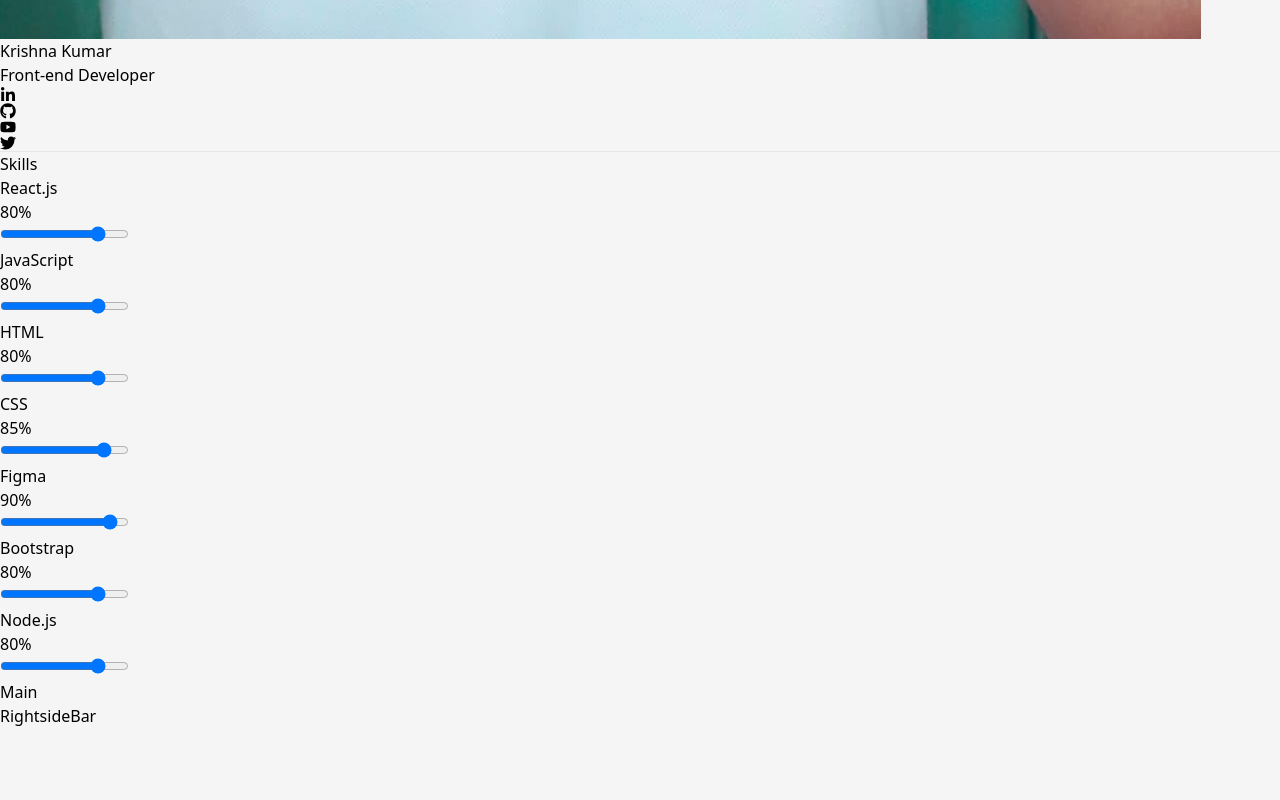
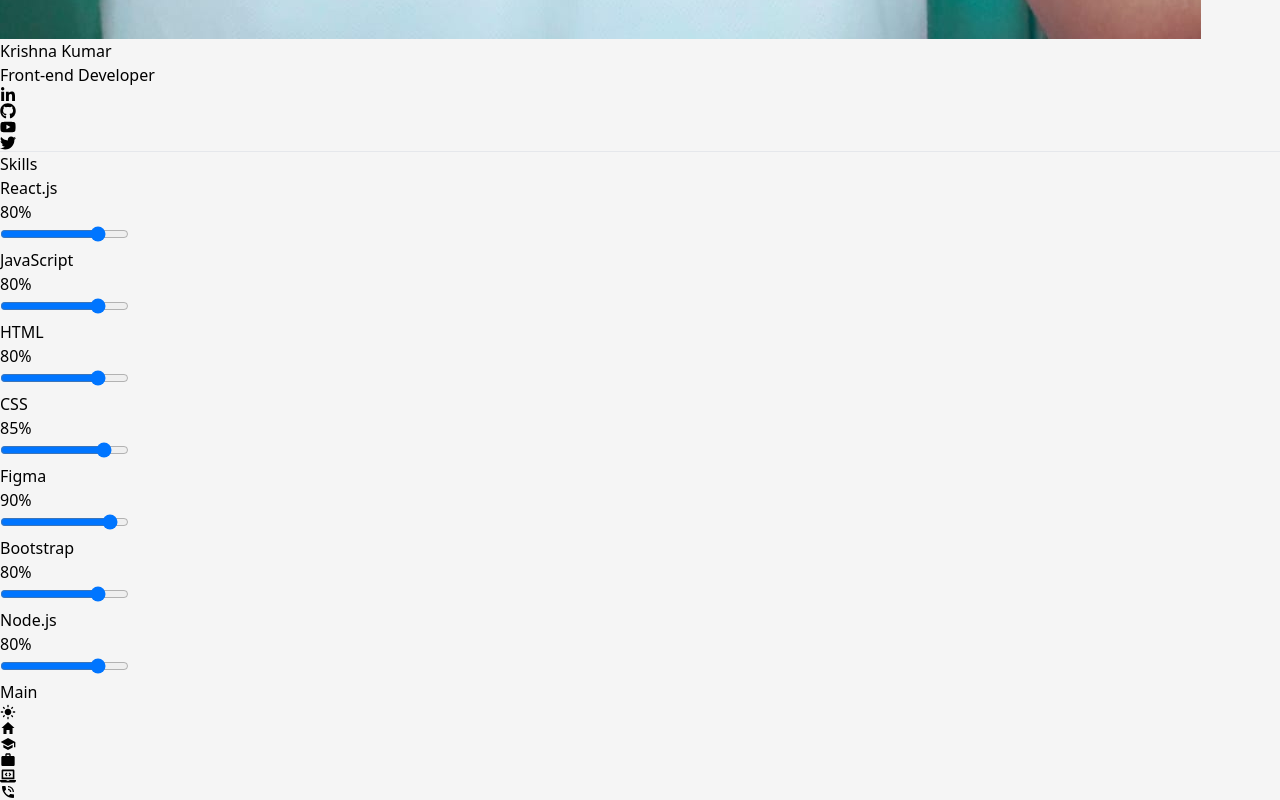
Before and after one commit to krishna1703/krishna_portfolio, a React (Vite) app: page / in a window 1280 px wide. Shown: the part 1561-2361 px from the top of the page. Before the commit the page ends 2289 px from the top, so only its background shows below. Built offline with nearby package versions, Linux system fonts and the light colour scheme.

Commit message:
right side bar

```diff
--- a/src/Component/RightsideBar.jsx
+++ b/src/Component/RightsideBar.jsx
@@ -1,11 +1,48 @@
-
+import { MdLightMode } from "react-icons/md";
+import { MdPhoneInTalk } from "react-icons/md";
+import { FaLaptopCode } from "react-icons/fa";
+import { IoMdHome } from "react-icons/io";
+import { MdSchool } from "react-icons/md";
+import { MdWork } from "react-icons/md";
+import { Tooltip } from "@mui/material";
 
 const RightsideBar = () => {
   return (
-    <div
+    <div className="w-28 bg-white    flex  items-center flex-col">
+      <div className="w-12 h-12   text-white bg-yellow-400 cursor-pointer flex  items-center justify-center rounded-full  mt-20  text-3xl">
+        <MdLightMode />
+      </div>
 
-    >RightsideBar</div>
-  )
-}
+      <div className="w-16 mt-24  text-2xl text-slate-500 flex flex-col items-center gap-12 ">
+        <Tooltip title="Home" placement="top" arrow>
+          <div className="w-10 h-10 rounded-full bg-gray-100 cursor-pointer  hover:bg-yellow-300 hover:text-black flex justify-center items-center">
+            <IoMdHome />
+          </div>
+        </Tooltip>
 
-export default RightsideBar
+        <Tooltip title="Work Experience" placement="top" arrow>
+          <div className="w-10 h-10 rounded-full bg-gray-100 cursor-pointer hover:bg-yellow-300 hover:text-black flex  justify-center items-center">
+            <MdSchool />
+          </div>
+        </Tooltip>
+        <Tooltip title="Eduction" placement="top" arrow>
+          <div className="w-10 h-10 rounded-full bg-gray-100 cursor-pointer hover:bg-yellow-300 hover:text-black  flex  justify-center items-center">
+            <MdWork />
+          </div>
+        </Tooltip>
+        <Tooltip title="Project" placement="top" arrow>
+          <div className="w-10 h-10 rounded-full bg-gray-100  cursor-pointer  hover:bg-yellow-300 hover:text-black       flex  justify-center items-center">
+            <FaLaptopCode />
+          </div>
+        </Tooltip>
+        <Tooltip title="Contact Us" placement="top" arrow>
+          <div className="w-10 h-10 rounded-full bg-gray-100  cursor-pointer  hover:bg-yellow-300 hover:text-black       flex  justify-center items-center">
+            <MdPhoneInTalk />
+          </div>
+        </Tooltip>
+      </div>
+    </div>
+  );
+};
+
+export default RightsideBar;
```
